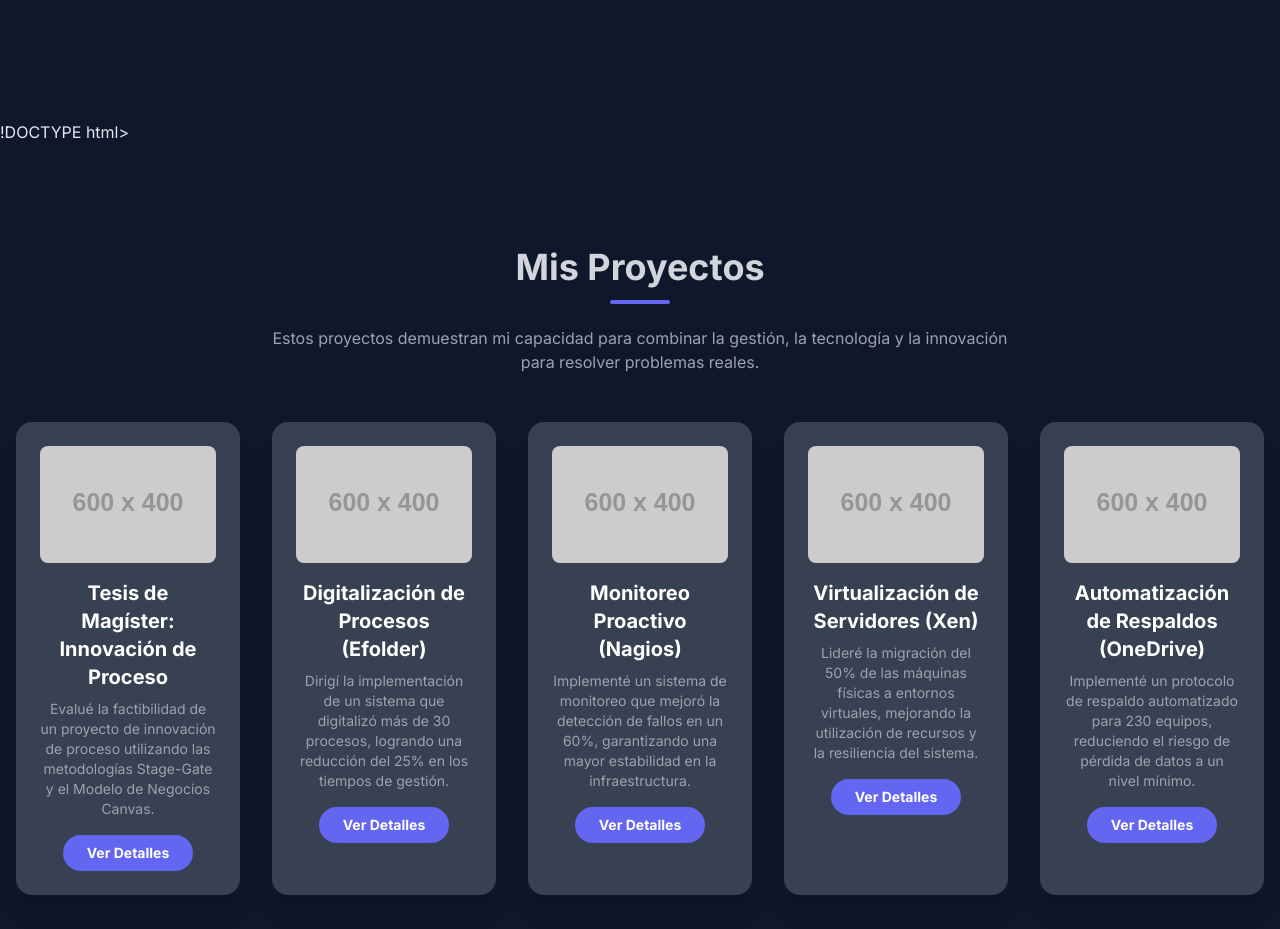
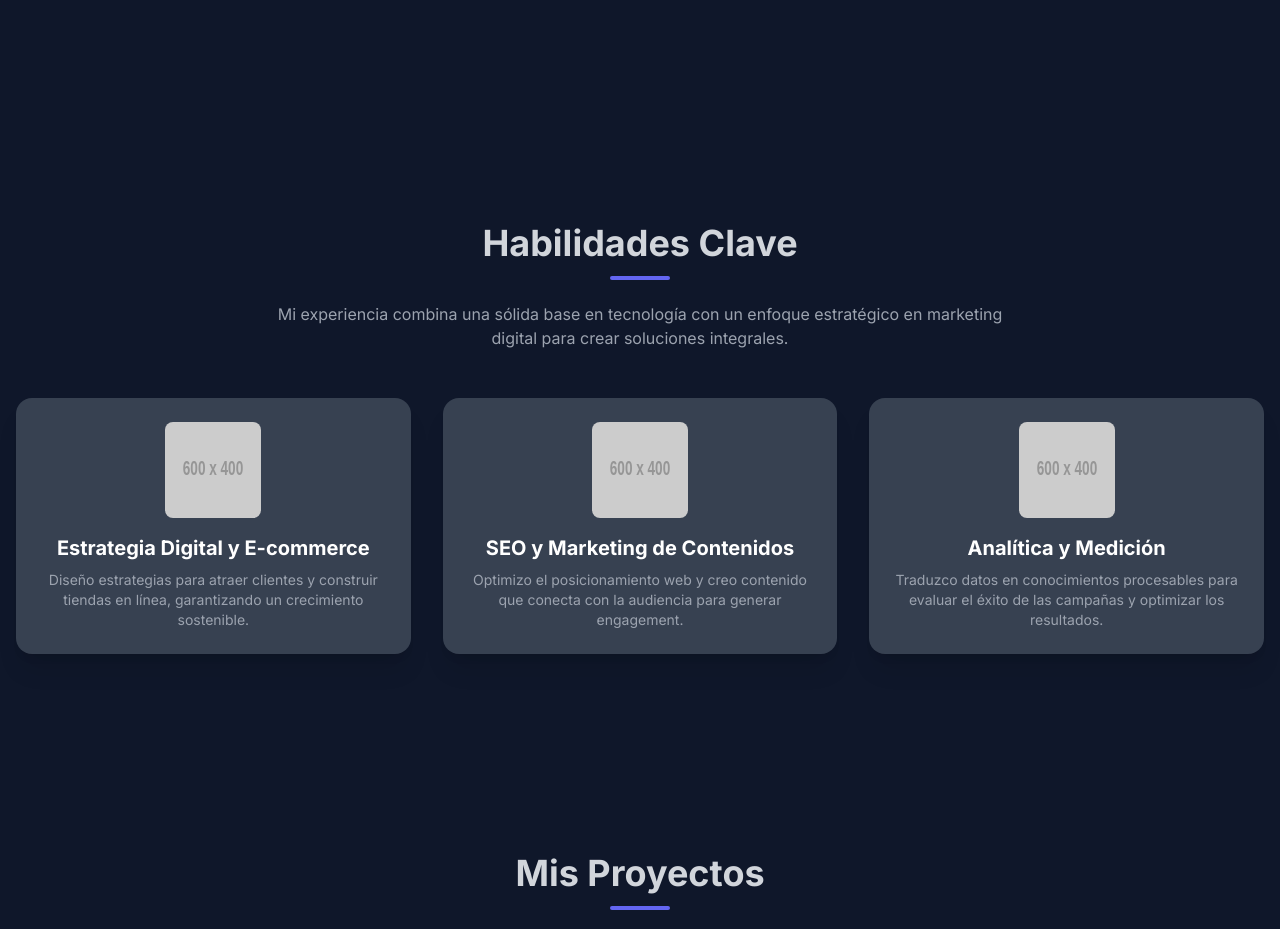
Before and after one commit to julucase/portafolio, a plain HTML site: page index.html in a window 1280 px wide. Shown: the part 760-1689 px from the top of the page. Drawn offline with nearby package versions, Linux system fonts and the light colour scheme; placeholder pictures from the web are drawn by us.

Commit message:
Update index.html

```diff
--- a/index.html
+++ b/index.html
@@ -89,8 +89,42 @@ Puedes personalizar el contenido y los colores a tu gusto.
             </div>
         </section>
 
+        <!-- Sección de Habilidades Clave -->
+<section id="habilidades" class="py-16 md:py-24 w-full">
+    <div class="container mx-auto px-4 text-center">
+        <h2 class="section-title mx-auto">Habilidades Clave</h2>
+        <p class="text-gray-400 max-w-3xl mx-auto mb-12">
+            Mi experiencia combina una sólida base en tecnología con un enfoque estratégico en marketing digital para crear soluciones integrales.
+        </p>
+        <div class="grid grid-cols-1 md:grid-cols-2 lg:grid-cols-3 gap-8">
+            <!-- Habilidad 1: Estrategia Digital -->
+            <div class="bg-gray-700 rounded-2xl p-6 shadow-xl hover:shadow-indigo-500/50 transition-shadow duration-300 flex flex-col items-center text-center">
+                <img src="https://placehold.co/600x400/374151/9ca3af?text=Estrategia" alt="Icono de Estrategia Digital" class="rounded-lg mb-4 w-24 h-24">
+                <h3 class="text-xl font-bold text-white mb-2">Estrategia Digital y E-commerce</h3>
+                <p class="text-gray-400 text-sm">
+                    Diseño estrategias para atraer clientes y construir tiendas en línea, garantizando un crecimiento sostenible.
+                </p>
+            </div>
+            <!-- Habilidad 2: SEO y Marketing de Contenidos -->
+            <div class="bg-gray-700 rounded-2xl p-6 shadow-xl hover:shadow-indigo-500/50 transition-shadow duration-300 flex flex-col items-center text-center">
+                <img src="https://placehold.co/600x400/374151/9ca3af?text=SEO" alt="Icono de SEO" class="rounded-lg mb-4 w-24 h-24">
+                <h3 class="text-xl font-bold text-white mb-2">SEO y Marketing de Contenidos</h3>
+                <p class="text-gray-400 text-sm">
+                    Optimizo el posicionamiento web y creo contenido que conecta con la audiencia para generar engagement.
+                </p>
+            </div>
+            <!-- Habilidad 3: Analítica y Medición -->
+            <div class="bg-gray-700 rounded-2xl p-6 shadow-xl hover:shadow-indigo-500/50 transition-shadow duration-300 flex flex-col items-center text-center">
+                <img src="https://placehold.co/600x400/374151/9ca3af?text=Anal%C3%ADtica" alt="Icono de Analítica de Datos" class="rounded-lg mb-4 w-24 h-24">
+                <h3 class="text-xl font-bold text-white mb-2">Analítica y Medición</h3>
+                <p class="text-gray-400 text-sm">
+                    Traduzco datos en conocimientos procesables para evaluar el éxito de las campañas y optimizar los resultados.
+                </p>
+            </div>
+        </div>
+    </div>
+</section>
         <!-- Sección de Proyectos -->
-        !DOCTYPE html>
 <html lang="es">
 <head>
     <meta charset="UTF-8">
```
